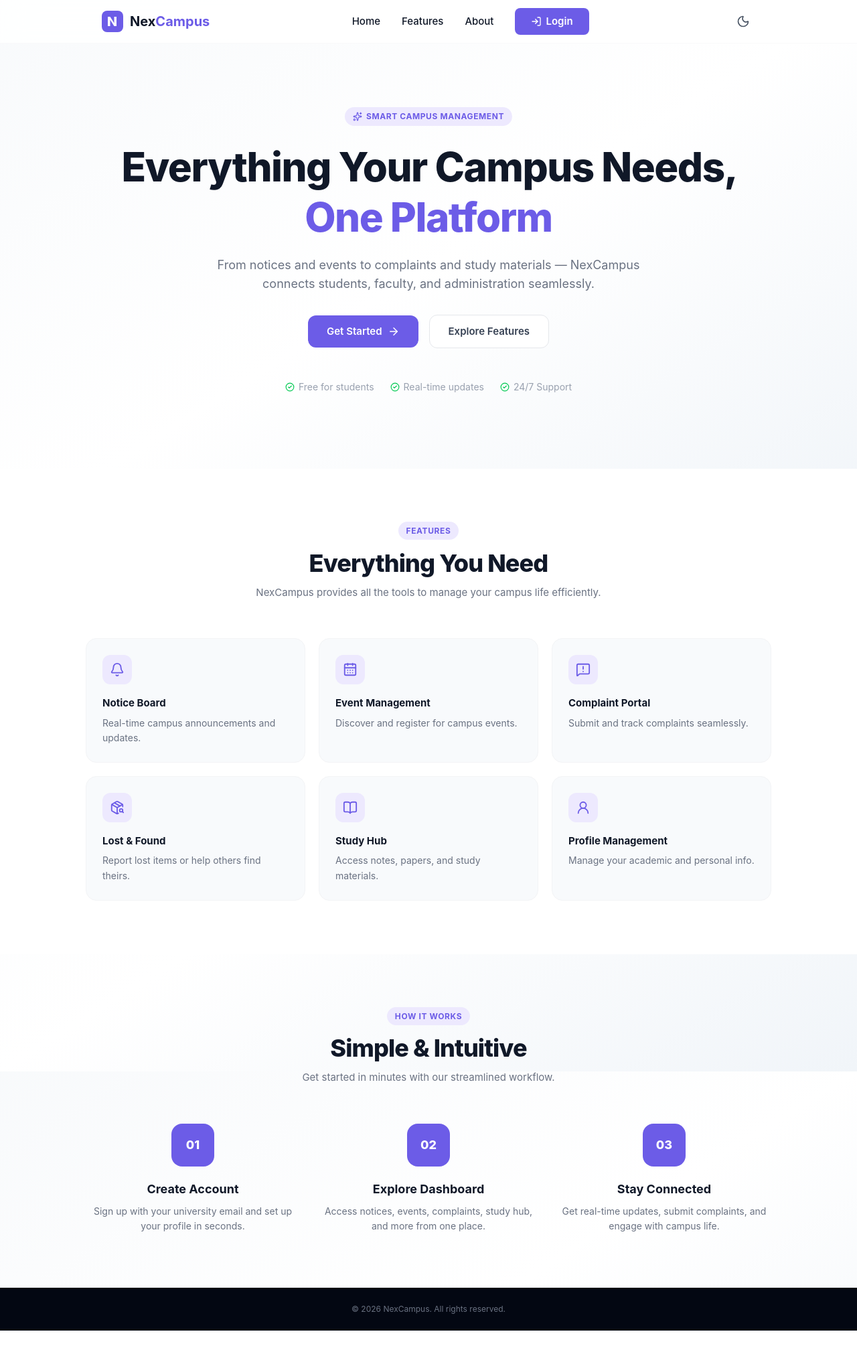
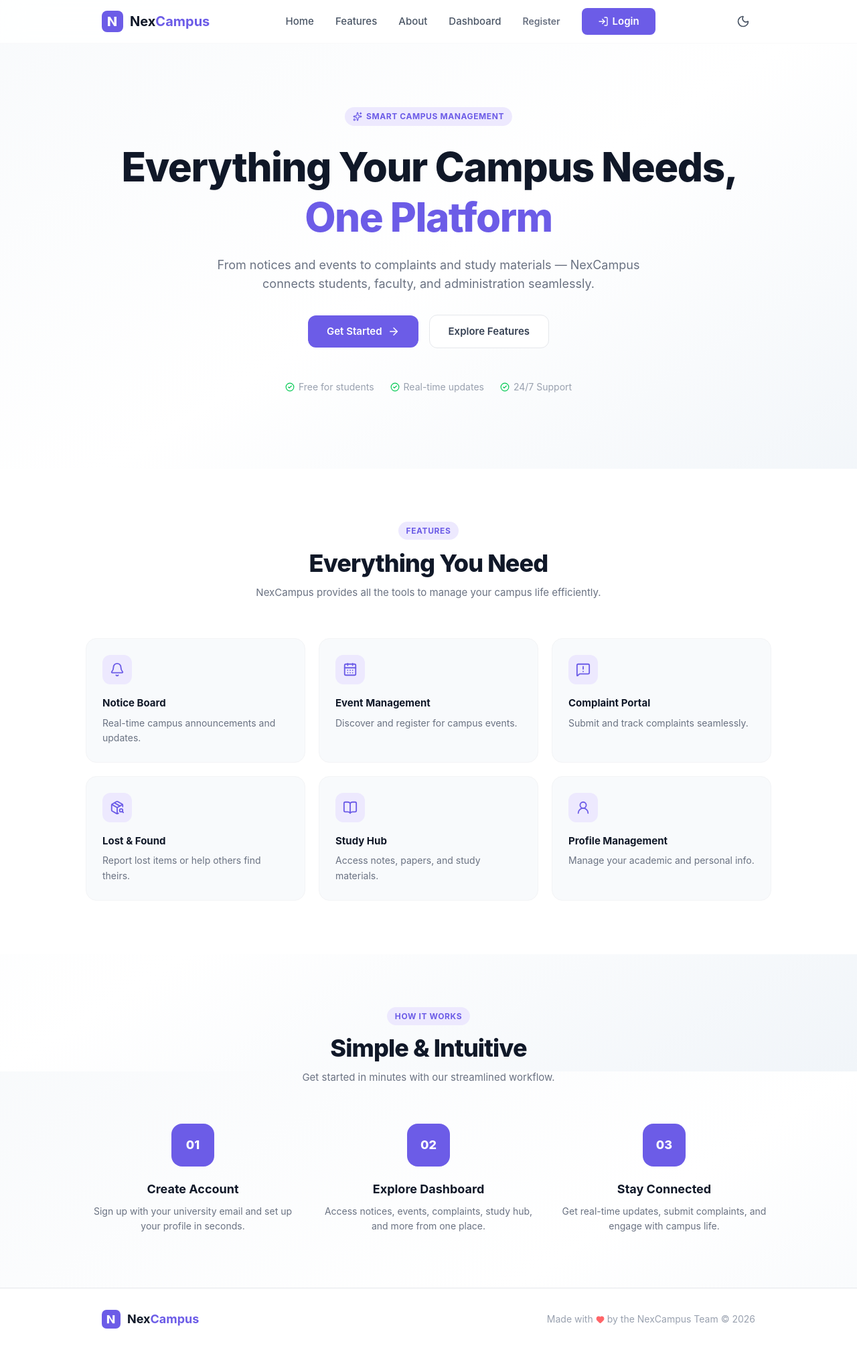
Before and after one commit to Shubham-997800/CAMPUS360, a React (Vite) app: page / in a window 1280 px wide. Shown: the whole page at 67% size. Before the commit the page ends 1987 px from the top, so only its background shows below. Built offline with nearby package versions, Linux system fonts and the light colour scheme.

Commit message:
fix: navbar mobile menu, theme toggle position; add Footer to landing page

```diff
--- /dev/null
+++ b/src/components/Footer.jsx
@@ -0,0 +1,21 @@
+import { Link } from 'react-router-dom'
+import { Heart } from 'lucide-react'
+import Logo from './Logo'
+
+export default function Footer() {
+  return (
+    <footer className="border-t border-gray-200 dark:border-gray-800 bg-white dark:bg-[#1E293B]">
+      <div className="max-w-5xl mx-auto px-6 py-8">
+        <div className="flex flex-col md:flex-row items-center justify-between gap-4">
+          <Link to="/" className="flex items-center gap-2.5 text-lg font-bold text-gray-900 dark:text-white">
+            <Logo size={28} />
+            <span>Nex<span className="text-[#6C5CE7] dark:text-[#7C5CFF]">Campus</span></span>
+          </Link>
+          <p className="text-sm text-gray-400 dark:text-gray-500 flex items-center gap-1">
+            Made with <Heart size={13} className="text-red-400 fill-red-400" /> by the NexCampus Team &copy; {new Date().getFullYear()}
+          </p>
+        </div>
+      </div>
+    </footer>
+  )
+}
--- a/src/components/Navbar.jsx
+++ b/src/components/Navbar.jsx
@@ -31,6 +31,11 @@ export default function Navbar() {
     setOpen(false)
   }, [location])
 
+  useEffect(() => {
+    document.body.style.overflow = open ? 'hidden' : ''
+    return () => { document.body.style.overflow = '' }
+  }, [open])
+
   function handleNavClick(id) {
     setOpen(false)
     if (location.pathname !== '/') {
@@ -43,22 +48,23 @@ export default function Navbar() {
   return (
     <nav className={`fixed top-0 left-0 right-0 z-50 bg-white/85 dark:bg-gray-900/85 backdrop-blur-lg border-b border-gray-100/50 dark:border-gray-800/50 transition-shadow ${scrolled ? 'shadow-sm' : ''}`}>
       <div className="max-w-5xl mx-auto px-6 h-16 flex items-center justify-between">
-        <Link to="/" className="flex items-center gap-2.5 text-xl font-bold text-gray-900 dark:text-white hover:opacity-85 transition-opacity">
+        <Link to="/" className="flex items-center gap-2.5 text-xl font-bold text-gray-900 dark:text-white hover:opacity-85 transition-opacity shrink-0">
           <Logo size={32} />
           <span>Nex<span className="text-[#6C5CE7] dark:text-[#7C5CFF]">Campus</span></span>
         </Link>
 
-        <div className={`fixed top-16 left-0 right-0 bg-white/98 dark:bg-gray-900/98 backdrop-blur-lg flex-col p-6 gap-5 border-b border-gray-200 dark:border-gray-700 transition-all duration-400 md:static md:flex-row md:bg-transparent md:dark:bg-transparent md:p-0 md:border-0 md:gap-8 md:flex md:items-center md:translate-y-0 md:opacity-100 md:pointer-events-auto ${open ? 'translate-y-0 opacity-100 pointer-events-auto' : '-translate-y-full opacity-0 pointer-events-none'}`}>
+        <div className="hidden md:flex items-center gap-8">
           {NAV_LINKS.map(l => (
-            <button key={l.id} onClick={() => handleNavClick(l.id)} className="text-left text-gray-900 dark:text-white font-medium text-[15px] relative after:absolute after:-bottom-1 after:left-0 after:h-0.5 after:bg-[#6C5CE7] dark:after:bg-[#7C5CFF] after:transition-all after:duration-300 after:w-0 hover:after:w-full hover:text-[#6C5CE7] dark:hover:text-[#7C5CFF] md:after:bottom-[-4px] cursor-pointer">{l.label}</button>
+            <button key={l.id} onClick={() => handleNavClick(l.id)} className="text-gray-600 dark:text-gray-300 font-medium text-[15px] relative after:absolute after:-bottom-1 after:left-0 after:h-0.5 after:bg-[#6C5CE7] dark:after:bg-[#7C5CFF] after:transition-all after:duration-300 after:w-0 hover:after:w-full hover:text-[#6C5CE7] dark:hover:text-[#7C5CFF] cursor-pointer">{l.label}</button>
           ))}
-          <Link to="/dashboard" onClick={() => setOpen(false)} className="text-[#6C5CE7] dark:text-[#7C5CFF] font-semibold md:hidden">Dashboard</Link>
-          <Link to="/login" onClick={() => setOpen(false)} className="flex items-center gap-1.5 bg-[#6C5CE7] text-white px-6 py-2 rounded-lg font-semibold hover:bg-[#5B4BD6] dark:bg-[#7C5CFF] dark:hover:bg-[#6B4BEE] transition-all hover:-translate-y-0.5 hover:shadow-md md:ml-0">
+          <Link to="/dashboard" className="text-gray-600 dark:text-gray-300 font-medium text-[15px] hover:text-[#6C5CE7] dark:hover:text-[#7C5CFF] transition-colors">Dashboard</Link>
+          <Link to="/register" className="text-sm font-semibold text-gray-500 dark:text-[#94A3B8] hover:text-[#6C5CE7] dark:hover:text-[#7C5CFF] transition-colors">Register</Link>
+          <Link to="/login" className="flex items-center gap-1.5 bg-[#6C5CE7] text-white px-6 py-2 rounded-lg font-semibold hover:bg-[#5B4BD6] dark:bg-[#7C5CFF] dark:hover:bg-[#6B4BEE] transition-all hover:-translate-y-0.5 hover:shadow-md">
             <LogIn size={16} /> Login
           </Link>
-          <Link to="/register" onClick={() => setOpen(false)} className="text-sm font-semibold text-gray-500 dark:text-[#94A3B8] hover:text-[#6C5CE7] dark:hover:text-[#7C5CFF] md:hidden">Create Account</Link>
         </div>
 
+        <div className="flex items-center gap-1">
           <button onClick={toggle} className="p-2 rounded-lg text-gray-600 dark:text-gray-200 hover:bg-gray-100 dark:hover:bg-gray-800 hover:text-gray-900 dark:hover:text-white transition-all cursor-pointer" aria-label="Toggle theme">
             {dark ? <Sun size={20} /> : <Moon size={20} />}
           </button>
@@ -66,6 +72,23 @@ export default function Navbar() {
             {open ? <X size={24} /> : <Menu size={24} />}
           </button>
         </div>
+      </div>
+
+      {open && <div className="fixed inset-0 top-16 bg-black/20 backdrop-blur-sm md:hidden z-40" onClick={() => setOpen(false)} />}
+
+      <div className={`fixed top-16 left-0 right-0 bg-white dark:bg-gray-900 border-b border-gray-200 dark:border-gray-700 shadow-xl md:hidden z-50 transition-all duration-300 overflow-hidden ${open ? 'max-h-80 opacity-100' : 'max-h-0 opacity-0 pointer-events-none'}`}>
+        <div className="px-6 py-5 flex flex-col gap-4">
+          {NAV_LINKS.map(l => (
+            <button key={l.id} onClick={() => handleNavClick(l.id)} className="text-left text-gray-900 dark:text-white font-medium text-[15px] hover:text-[#6C5CE7] dark:hover:text-[#7C5CFF] transition-colors py-1 cursor-pointer">{l.label}</button>
+          ))}
+          <hr className="border-gray-100 dark:border-gray-800" />
+          <Link to="/dashboard" onClick={() => setOpen(false)} className="text-gray-900 dark:text-white font-medium hover:text-[#6C5CE7] dark:hover:text-[#7C5CFF] transition-colors py-1">Dashboard</Link>
+          <Link to="/register" onClick={() => setOpen(false)} className="text-gray-500 dark:text-[#94A3B8] font-medium hover:text-[#6C5CE7] dark:hover:text-[#7C5CFF] transition-colors py-1">Create Account</Link>
+          <Link to="/login" onClick={() => setOpen(false)} className="flex items-center justify-center gap-1.5 bg-[#6C5CE7] text-white px-6 py-2.5 rounded-lg font-semibold hover:bg-[#5B4BD6] dark:bg-[#7C5CFF] dark:hover:bg-[#6B4BEE] transition-all mt-2">
+            <LogIn size={16} /> Login
+          </Link>
+        </div>
+      </div>
     </nav>
   )
 }
--- a/src/pages/Landing.jsx
+++ b/src/pages/Landing.jsx
@@ -1,6 +1,7 @@
 import { Link } from 'react-router-dom'
 import { Bell, CalendarDays, MessageSquareWarning, PackageSearch, UserRound, CheckCircle2, Sparkles, BookOpen, ArrowRight } from 'lucide-react'
 import Navbar from '../components/Navbar'
+import Footer from '../components/Footer'
 
 const FEATURES = [
   { icon: Bell, title: 'Notice Board', desc: 'Real-time campus announcements and updates.' },
@@ -86,11 +87,7 @@ export default function Landing() {
         </div>
       </section>
 
-      <footer className="bg-gray-950 text-gray-500 px-6 py-6">
-        <div className="max-w-5xl mx-auto text-center">
-          <p className="text-xs">© {new Date().getFullYear()} NexCampus. All rights reserved.</p>
-        </div>
-      </footer>
+      <Footer />
     </div>
   )
 }
```
Lines whose indentation alone changed are shown as unchanged.
